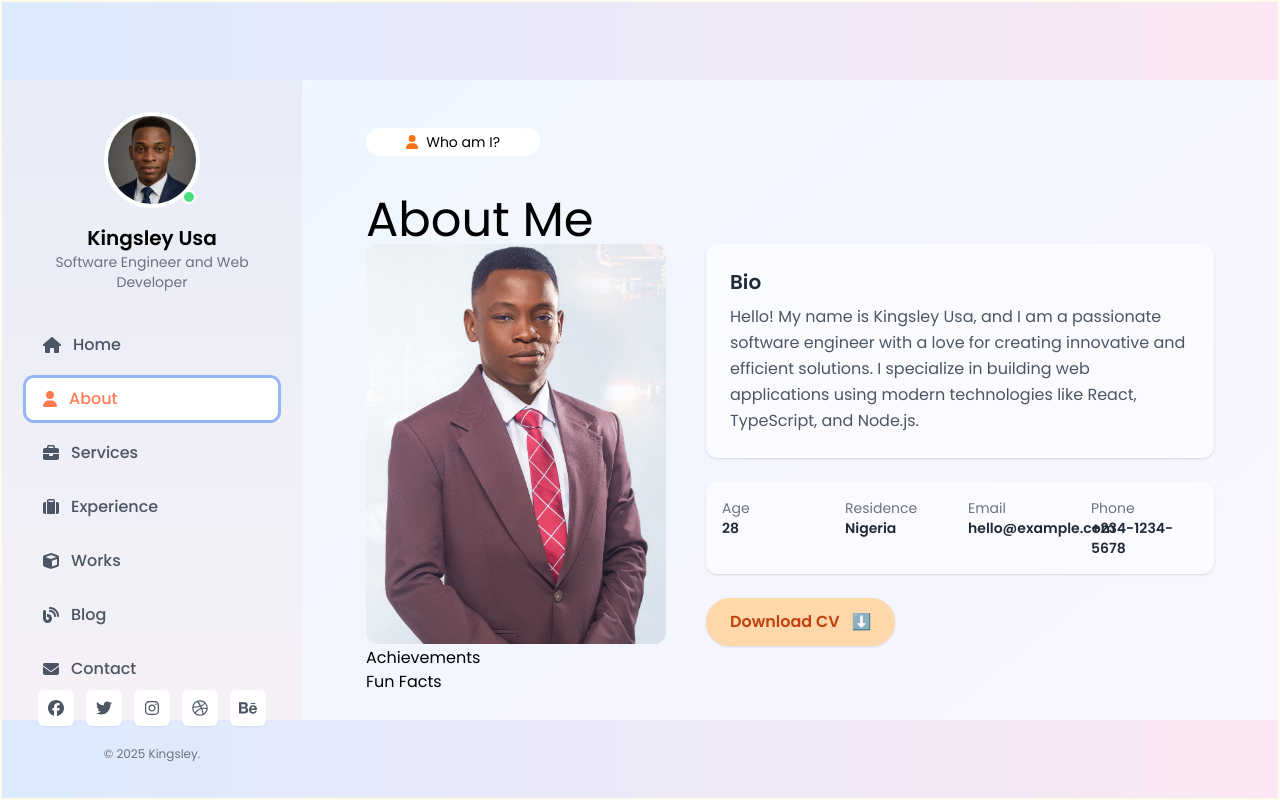
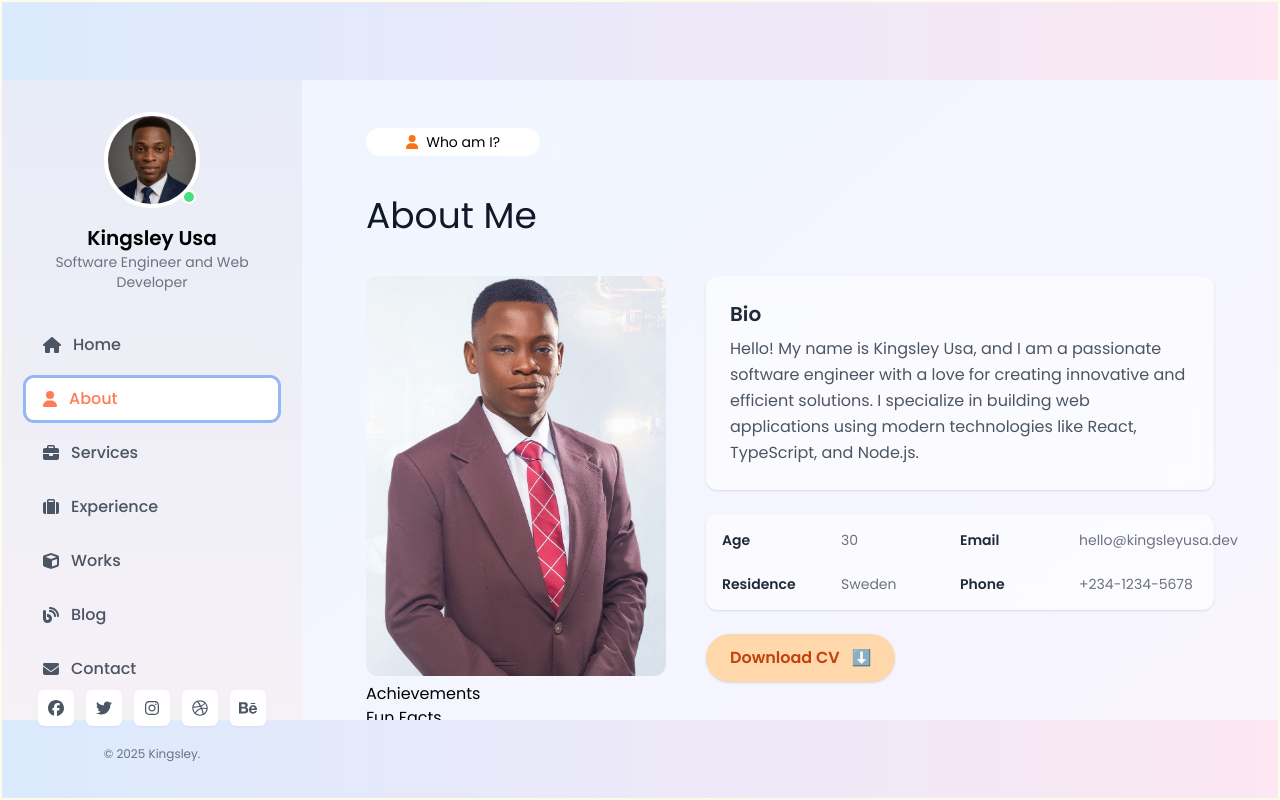
Before and after one commit to TheKingsident/kingsley-portfolio, a React (Vite) app: page / in a window 1280 px wide. Both pictures are taken after a click on the button "About". Built offline with nearby package versions, Linux system fonts and the light colour scheme.

Commit message:
Refactor About component: enhance layout, update personal details, and improve styling for better presentation

```diff
--- a/src/pages/About.tsx
+++ b/src/pages/About.tsx
@@ -8,9 +8,10 @@ const About = () => {
         <FontAwesomeIcon icon={faUser} className="text-orange-500" />
         Who am I?
       </div>
-      <div className="pt-10 text-5xl">
+      <div className="flex flex-col gap-10">
+        <h2 className="pt-10 text-4xl text-gray-900">
           About Me
-      </div>
+        </h2>
         <div className="flex flex-col md:flex-row items-start gap-10 ">
           {/* Image Section */}
           <div className="w-full md:w-[300px] relative">
@@ -34,22 +35,26 @@ const About = () => {
             </div>
 
             {/* Personal Details */}
-          <div className="grid grid-cols-2 md:grid-cols-4 gap-4 text-sm bg-white bg-opacity-60 backdrop-blur-md p-4 rounded-xl shadow">
-            <div>
-              <p className="text-gray-500">Age</p>
-              <p className="font-semibold text-gray-800">28</p>
+
+
+
+
+            <div className="grid grid-cols-2 md:grid-cols-4 text-sm bg-white bg-opacity-60 backdrop-blur-md p-4 rounded-xl shadow gap-y-20">
+              <div className="space-y-6">
+                <p className="font-semibold text-gray-800">Age</p>
+                <p className="font-semibold text-gray-800">Residence</p>
               </div>
-            <div>
-              <p className="text-gray-500">Residence</p>
-              <p className="font-semibold text-gray-800">Nigeria</p>
+              <div className="space-y-6">
+                <p className="text-gray-500">30</p>
+                <p className="text-gray-500">Sweden</p>
               </div>
-            <div>
-              <p className="text-gray-500">Email</p>
-              <p className="font-semibold text-gray-800">hello@example.com</p>
+              <div className="space-y-6">
+                <p className="font-semibold text-gray-800">Email</p>
+                <p className="font-semibold text-gray-800">Phone</p>
               </div>
-            <div>
-              <p className="text-gray-500">Phone</p>
-              <p className="font-semibold text-gray-800">+234-1234-5678</p>
+              <div className="space-y-6">
+                <p className="text-gray-500">hello@kingsleyusa.dev</p>
+                <p className="text-gray-500">+234-1234-5678</p>
               </div>
             </div>
 
@@ -65,6 +70,9 @@ const About = () => {
             </div>
           </div>
         </div>
+      </div>
+
+
 
       <div>
         Achievements
```
Lines whose indentation alone changed are shown as unchanged.
